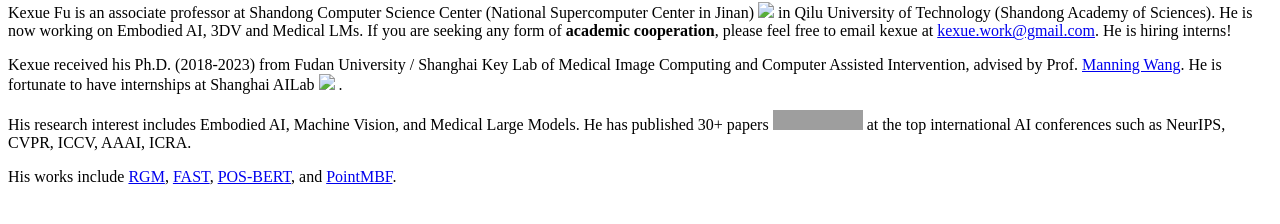
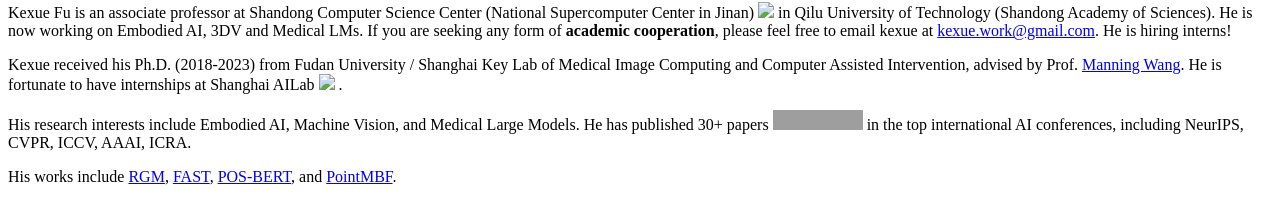
Before and after one commit to fukexue/fukexue.github.io, a Jekyll site: the page built from _pages/includes/intro.md, in a window 1280 px wide. Shown: the part 486-710 px from the top of the page. Built offline with Jekyll 4.4.1, drawn with Linux system fonts in a browser that asks for light colours; our own code applies the rules of GitHub Pages for plain Markdown files; grey boxes are pictures that could not be loaded.

Commit message:
Update intro.md
2024.12.2

```diff
--- a/_pages/includes/intro.md
+++ b/_pages/includes/intro.md
@@ -2,6 +2,6 @@
 
 Kexue received his Ph.D. (2018-2023) from Fudan University / Shanghai Key Lab of Medical Image Computing and Computer Assisted Intervention, advised by Prof. [Manning Wang](https://basicmed.fudan.edu.cn/8c/ab/c28704a429227/page.htm). He is fortunate to have internships at Shanghai AILab <img src='./images/shailab.png' style='width: 6em;'> .
 
-His research interest includes Embodied AI, Machine Vision, and Medical Large Models. He has published 30+ papers <a href='https://scholar.google.com/citations?user=wRs-_DwAAAAJ'><img src="https://img.shields.io/endpoint?logo=Google%20Scholar&url=https%3A%2F%2Fraw.githubusercontent.com%2Ffukexue%2Ffukexue.github.io%2Fgoogle-scholar-stats%2Fgs_data_shieldsio.json&labelColor=f6f6f6&color=9cf&style=flat&label=citations"></a> at the top international AI conferences such as NeurIPS, CVPR, ICCV, AAAI, ICRA.
+His research interests include Embodied AI, Machine Vision, and Medical Large Models. He has published 30+ papers <a href='https://scholar.google.com/citations?user=wRs-_DwAAAAJ'><img src="https://img.shields.io/endpoint?logo=Google%20Scholar&url=https%3A%2F%2Fraw.githubusercontent.com%2Ffukexue%2Ffukexue.github.io%2Fgoogle-scholar-stats%2Fgs_data_shieldsio.json&labelColor=f6f6f6&color=9cf&style=flat&label=citations"></a> in the top international AI conferences, including NeurIPS, CVPR, ICCV, AAAI, ICRA.
 
 His works include [RGM](https://github.com/fukexue/RGM), [FAST](https://github.com/fukexue/FAST), [POS-BERT](https://codeocean.com/capsule/5546213/tree), and [PointMBF](https://github.com/phdymz/PointMBF).
```
